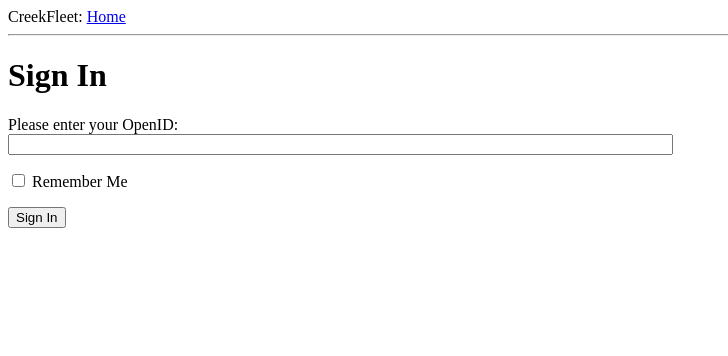
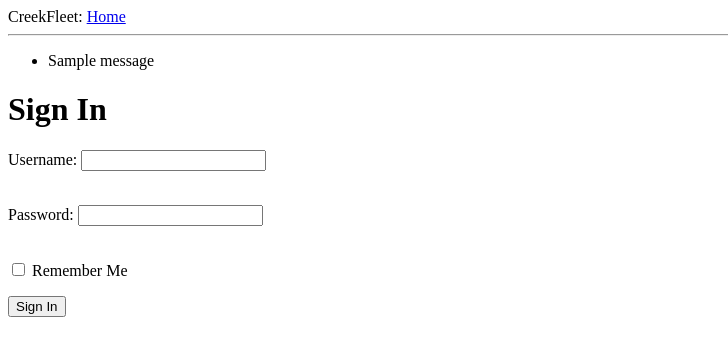
Before and after one commit to agmlego/Creekfleet_Scoring, a Python web app: template app/templates/login.html in a window 1280 px wide. Shown: the top 356 px of the page, without its empty margins (0-728 px from the left). Run offline with Jinja, Linux system fonts and the light colour scheme; the template is opened without the code that fills it: most values are stand-ins (such as "Sample title", 1, 10 or a date in 2020); one stand-in notice (Sample message) is shown; form fields are guessed from the names that the template uses.

```diff
--- a/app/forms.py
+++ b/app/forms.py
@@ -1,7 +1,8 @@
 from flask_wtf import Form
-from wtforms import StringField, BooleanField
+from wtforms import StringField, BooleanField, PasswordField
 from wtforms.validators import DataRequired
 
 class LoginForm(Form):
-    openid = StringField('openid', validators=[DataRequired()])
+    username = StringField('username', validators=[DataRequired()])
+    password = PasswordField('password', validators=[DataRequired()])
     remember_me = BooleanField('remember_me', default=False)
--- a/app/templates/base.html
+++ b/app/templates/base.html
@@ -10,6 +10,15 @@
   <body>
     <div>CreekFleet: <a href="/index">Home</a></div>
     <hr>
+    {% with messages = get_flashed_messages() %}
+        {% if messages %}
+            <ul>
+                {% for message in messages %}
+                <li>{{ message }}</li>
+                {% endfor %}
+            </ul>
+        {% endif %}
+    {% endwith %}
     {% block content %}{% endblock %}
   </body>
 </html>
--- a/app/templates/login.html
+++ b/app/templates/login.html
@@ -6,8 +6,18 @@
   <form action="" method="post" name="login">
       {{ form.hidden_tag() }}
       <p>
-          Please enter your OpenID:<br>
-          {{ form.openid(size=80) }}<br>
+          Username:
+          {{ form.username(size=20) }}<br/>
+          {% for error in form.username.errors %}
+            <span style="color: red;">[{{ error }}]</span>
+          {% endfor %}<br/>
+      </p>
+      <p>
+          Password:
+          {{ form.password(size=20) }}<br/>
+          {% for error in form.password.errors %}
+            <span style="color: red;">[{{ error }}]</span>
+          {% endfor %}<br/>
       </p>
       <p>{{ form.remember_me }} Remember Me</p>
       <p><input type="submit" value="Sign In"></p>
```
Also changed, not shown: app/views.py (+14 -2 lines), app/config.py (renamed from config.py).
